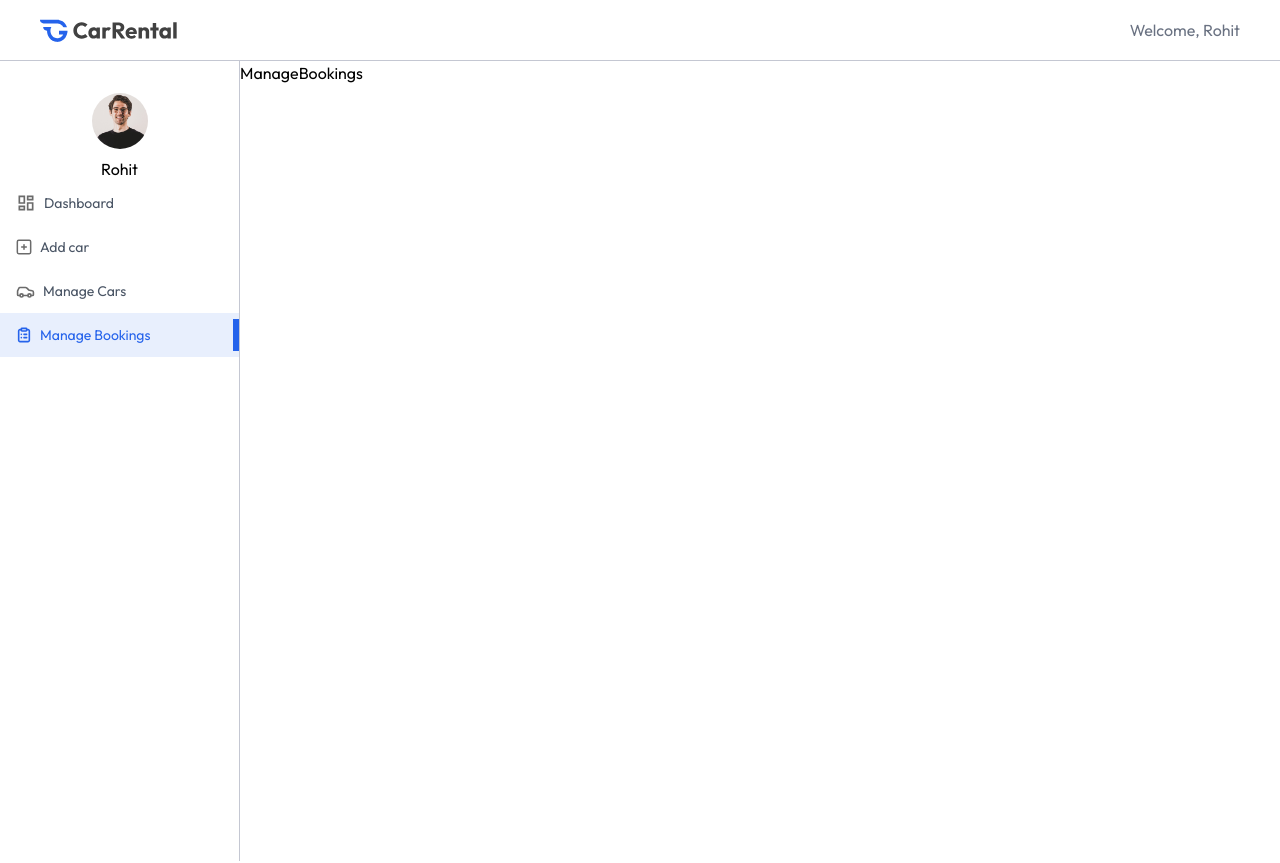
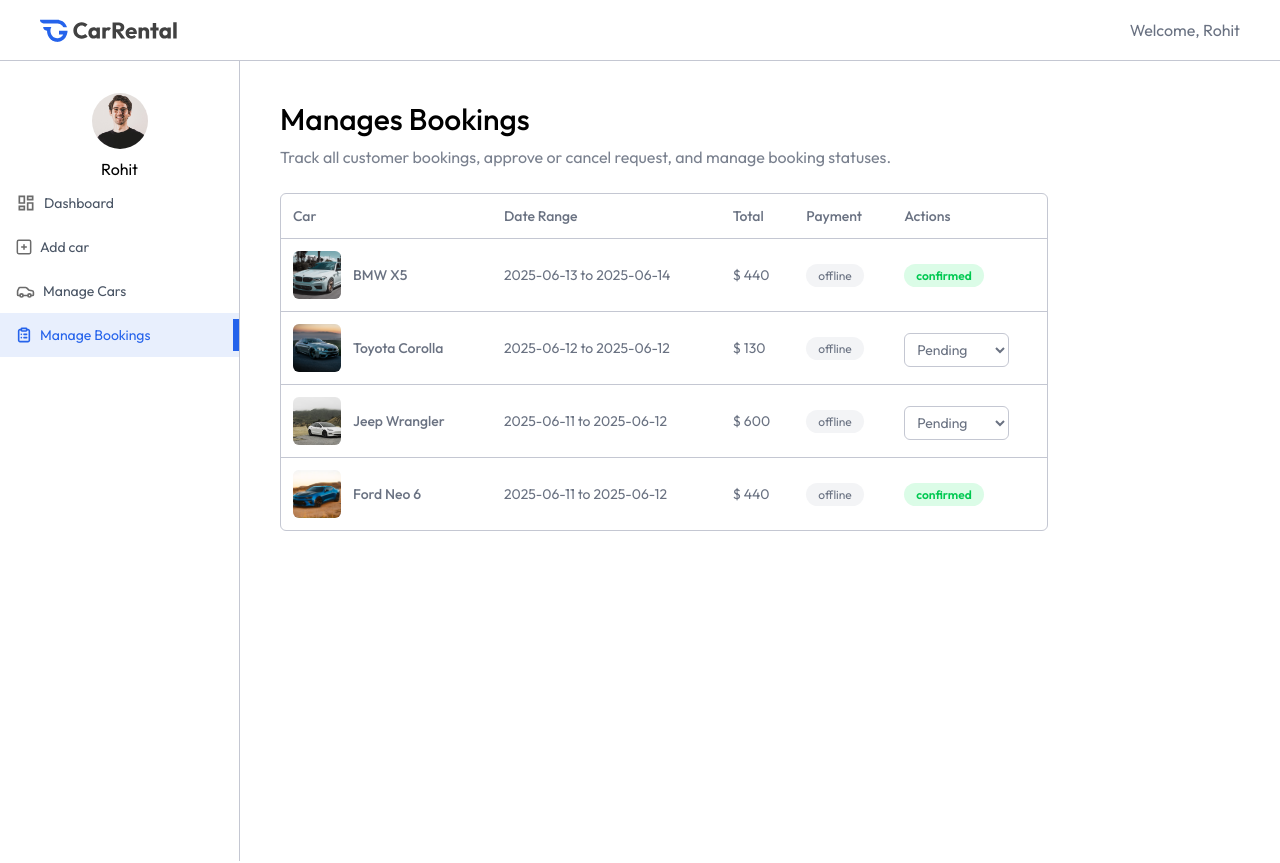
Before and after one commit to Rohitsingh6001/Car-Rent-App-, a React (Vite) app in the folder Frontend/: page /owner/manage-bookings in a window 1280 px wide. Shown: the top 863 px of the page. Built offline with nearby package versions, Linux system fonts and the light colour scheme; a web font is replaced by a local one.

Commit message:
Ok completed

```diff
--- a/Frontend/src/App.jsx
+++ b/Frontend/src/App.jsx
@@ -11,6 +11,7 @@ import AddCar from './pages/owner/AddCar.jsx';
 import Dashboard from './pages/owner/Dashboard.jsx';
 import ManageBookings from './pages/owner/ManageBookings.jsx';
 import ManageCars from './pages/owner/ManageCar.jsx';
+import Login from './components/Login.jsx';
 
 const App = () => {
 
@@ -19,6 +20,8 @@ const App = () => {
 
   return (
     <>
+     {showLogin && <Login setShowLogin={setShowLogin}/> }
+
         {!isOwnerPath && <Navbar setShowLogin={setShowLogin}/>}
 
 
--- /dev/null
+++ b/Frontend/src/components/Login.jsx
@@ -0,0 +1,91 @@
+import React, { useState } from "react";
+
+const Login = ({ setShowLogin }) => {
+  const [state, setState] = useState("login");
+  const [name, setName] = useState("");
+  const [email, setEmail] = useState("");
+  const [password, setPassword] = useState("");
+
+  const onSubmitHandler = async (event) => {
+    event.preventDefault();
+  };
+
+  return (
+    <div
+      onClick={() => setShowLogin(false)}
+      className="fixed top-0 bottom-0 left-0 right-0 z-100 flex items-center text-sm text-gray-600 bg-black/50"
+    >
+      <form
+        onSubmit={onSubmitHandler}
+        onClick={(e) => e.stopPropagation()}
+        className="flex flex-col gap-4 m-auto items-start p-8 py-12 w-80 sm:w-[352px] rounded-lg shadow-xl border border-gray-200 bg-white"
+      >
+        <p className="text-2xl font-medium m-auto">
+          <span className="text-primary">User</span>{" "}
+          {state === "login" ? "Login" : "Sign Up"}
+        </p>
+        {state === "register" && (
+          <div className="w-full">
+            <p>Name</p>
+            <input
+              onChange={(e) => setName(e.target.value)}
+              value={name}
+              placeholder="type here"
+              className="border border-gray-200 rounded w-full p-2 mt-1 outline-primary"
+              type="text"
+              required
+            />
+          </div>
+        )}
+        <div className="w-full ">
+          <p>Email</p>
+          <input
+            onChange={(e) => setEmail(e.target.value)}
+            value={email}
+            placeholder="type here"
+            className="border border-gray-200 rounded w-full p-2 mt-1 outline-primary"
+            type="email"
+            required
+          />
+        </div>
+        <div className="w-full ">
+          <p>Password</p>
+          <input
+            onChange={(e) => setPassword(e.target.value)}
+            value={password}
+            placeholder="type here"
+            className="border border-gray-200 rounded w-full p-2 mt-1 outline-primary"
+            type="password"
+            required
+          />
+        </div>
+        {state === "register" ? (
+          <p>
+            Already have account?{" "}
+            <span
+              onClick={() => setState("login")}
+              className="text-primary cursor-pointer"
+            >
+              click here
+            </span>
+          </p>
+        ) : (
+          <p>
+            Create an account?{" "}
+            <span
+              onClick={() => setState("register")}
+              className="text-primary cursor-pointer"
+            >
+              click here
+            </span>
+          </p>
+        )}
+        <button className="bg-primary hover:bg-blue-800 transition-all text-white w-full py-2 rounded-md cursor-pointer">
+          {state === "register" ? "Create Account" : "Login"}
+        </button>
+      </form>
+    </div>
+  );
+};
+
+export default Login;
--- a/Frontend/src/pages/owner/ManageBookings.jsx
+++ b/Frontend/src/pages/owner/ManageBookings.jsx
@@ -1,9 +1,94 @@
-import React from 'react'
+import React, { useEffect, useState } from "react";
+import { dummyMyBookingsData } from "../../assets/assets";
+import Title from "../../components/owner/Title";
 
 const ManageBookings = () => {
+  const currency = import.meta.env.VITE_CURRENCY;
+  const [bookings, setBookings] = useState([]);
+
+  const fetchOwnerBookings = async () => {
+    setBookings(dummyMyBookingsData);
+  };
+
+  useEffect(() => {
+    fetchOwnerBookings();
+  }, []);
+
   return (
-    <div>ManageBookings</div>
-  )
-}
+    <div className="px-4 pt-10 md:px-10 w-full">
+      <Title
+        title="Manages Bookings"
+        subTitle="Track all customer bookings, approve or cancel request, and manage booking statuses."
+      />
 
-export default ManageBookings
+      <div className="max-w-3xl w-full rounded-md overflow-hidden border border-borderColor mt-6">
+        <table className="w-full border-collapse text-left text-sm text-gray-600">
+          <thead className="text-gray-500">
+            <tr>
+              <th className="p-3 font-medium">Car</th>
+              <th className="p-3 font-medium max-md:hidden">Date Range</th>
+              <th className="p-3 font-medium">Total</th>
+              <th className="p-3 font-medium max-md:hidden">Payment</th>
+              <th className="p-3 font-medium">Actions</th>
+            </tr>
+          </thead>
+          <tbody>
+            {bookings.map((booking, index) => (
+              <tr
+                key={index}
+                className="border-t border-borderColor text-gray-500"
+              >
+                <td className="p-3 flex items-center gap-3">
+                  <img
+                    src={booking.car.image}
+                    alt=""
+                    className="h-12 w-12 aspect-square rounded-md object-cover"
+                  />
+                  <p className="font-medium max-md:hidden">
+                    {booking.car.brand} {booking.car.model}
+                  </p>
+                </td>
+                <td className="p-3 max-md:hidden">
+                  {booking.pickupDate.split("T")[0]} to{" "}
+                  {booking.returnDate.split("T")[0]}
+                </td>
+                <td className="p-3">
+                  {currency} {booking.price}
+                </td>
+                <td className="p-3 max-md:hidden">
+                  <span className="bg-gray-100 px-3 py-1 rounded-full text-xs">
+                    offline
+                  </span>
+                </td>
+                <td className="p-3">
+                  {booking.status === "pending" ? (
+                    <select
+                      value={booking.status}
+                      className="px-2 py-1.5 mt-1 text-gray-500 border border-borderColor rounded-md outline-none"
+                    >
+                      <option value="pending">Pending</option>
+                      <option value="cancelled">Cancelled</option>
+                      <option value="Confirmed">Confirmed</option>
+                    </select>
+                  ) : (
+                    <span
+                      className={`px-3 py-1 rounded-full text-xs font-semibold ${
+                        booking.status === "confirmed"
+                          ? "bg-green-100 text-green-500"
+                          : "bg-red-100 text-red-500"
+                      }`}
+                    >
+                      {booking.status}
+                    </span>
+                  )}
+                </td>
+              </tr>
+            ))}
+          </tbody>
+        </table>
+      </div>
+    </div>
+  );
+};
+
+export default ManageBookings;
--- a/Frontend/src/pages/owner/ManageCar.jsx
+++ b/Frontend/src/pages/owner/ManageCar.jsx
@@ -1,8 +1,63 @@
-import React from 'react'
+import React, { useEffect, useState } from 'react'
+import { assets, dummyCarData } from '../../assets/assets';
+import Title from '../../components/owner/Title'
 
 const ManageCar = () => {
+
+   const  currency = import.meta.env.VITE_CURRENCY
+  const [cars , setCars] = useState([]);
+
+  const fetchOwnerCars = async ()=>{
+    setCars(dummyCarData);
+  }
+
+  useEffect(() =>{
+    fetchOwnerCars()
+  },[])
+
   return (
-    <div>
+    <div className='px-4 pt-10 md:px-10 w-full'>
+      <Title title="Manages Cars" subTitle="View all listed cars, update their details, or remove them from the booking platform."/>
+
+      <div className='max-w-3xl w-full rounded-md overflow-hidden border border-borderColor mt-6'>
+        <table className='w-full border-collapse text-left text-sm text-gray-600'>
+          <thead className='text-gray-500'>
+               <tr>
+                <th className='p-3 font-medium'>Car</th>
+                <th className='p-3 font-medium max-md:hidden'>Category</th>
+                <th className='p-3 font-medium'>Price</th>
+                <th className='p-3 font-medium max-md:hidden'>Status</th>
+                <th className='p-3 font-medium'>Actions</th>
+               </tr>
+          </thead>
+           <tbody>
+            {cars.map((car , index) =>(
+              <tr key={index} className='border-t border-borderColor'>
+                 <td className='p-3 flex items-center gap-3'>
+                  <img src={car.image} alt="" className='h-12 w-12 aspect-square rounded-md object-cover' />
+                  <div className='max-md:hidden'>
+                    <p className='font-medium'>{car.brand} {car.model}</p>
+                    <p className='text-xs text-gray-500'>{car.seating_capacity} • {car.transmission}</p>
+                  </div>
+                 </td>
+
+                  <td className='p-3 max-md:hidden'>{car.category}</td>
+                  <td className='p-3'>{currency}{car.pricePerDay}/day</td>
+                  <td className='p-3 max-md:hidden'>
+                    <span className={`px-3 py-1 rounded-full text-xs ${car.isAvaliable ? 'bg-green-100 text-gray-500' : 'bg-red-100 text-red-500'}`}>
+                      {car.isAvaliable ? "Available" : "Unavailable"}
+                    </span>
+                  </td>
+                  <td className='flex items-center p-3'>
+                    <img src={car.isAvaliable ? assets.eye_close_icon : assets.eye_icon} alt="" className='cursor-pointer' />
+                    <img src={assets.delete_icon} alt=""  className='cursor-pointer'/>
+                  </td>
+
+              </tr>
+            ))}
+           </tbody>
+        </table>
+      </div>
 
     </div>
   )
```
